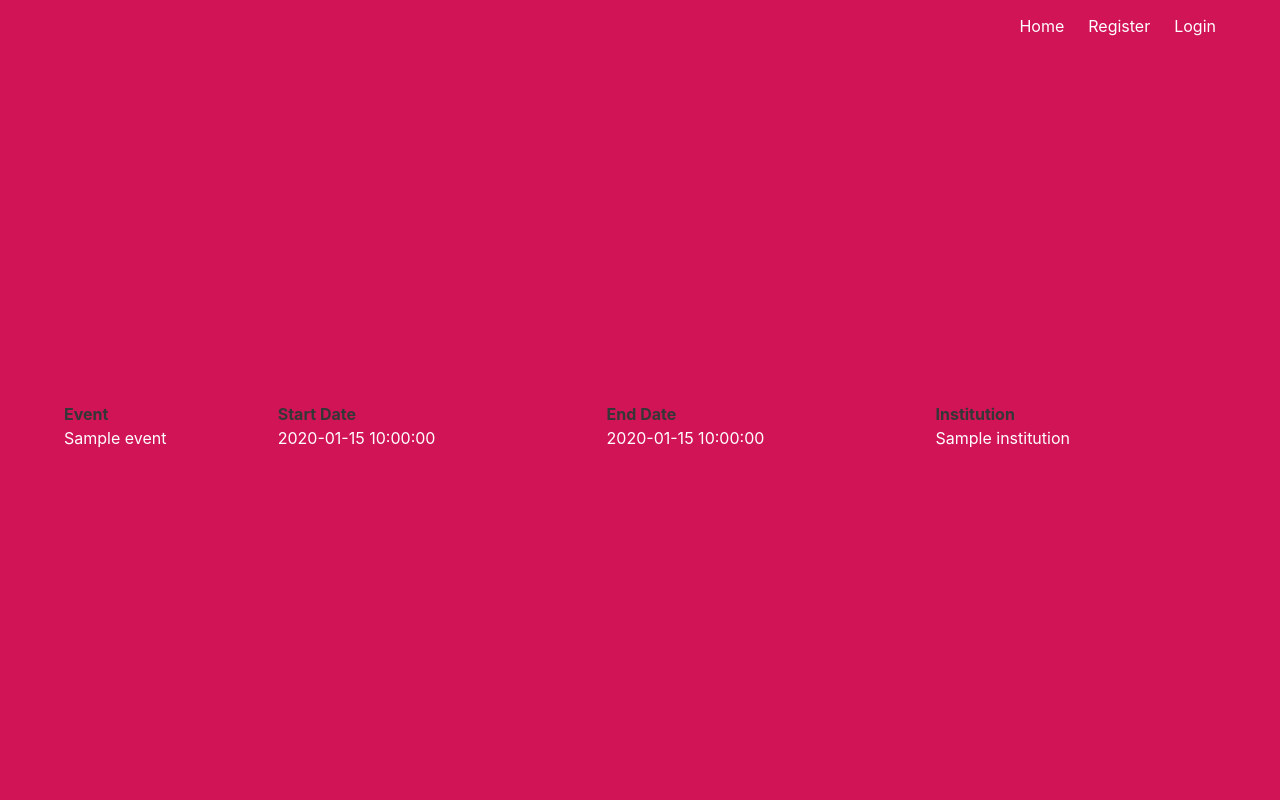
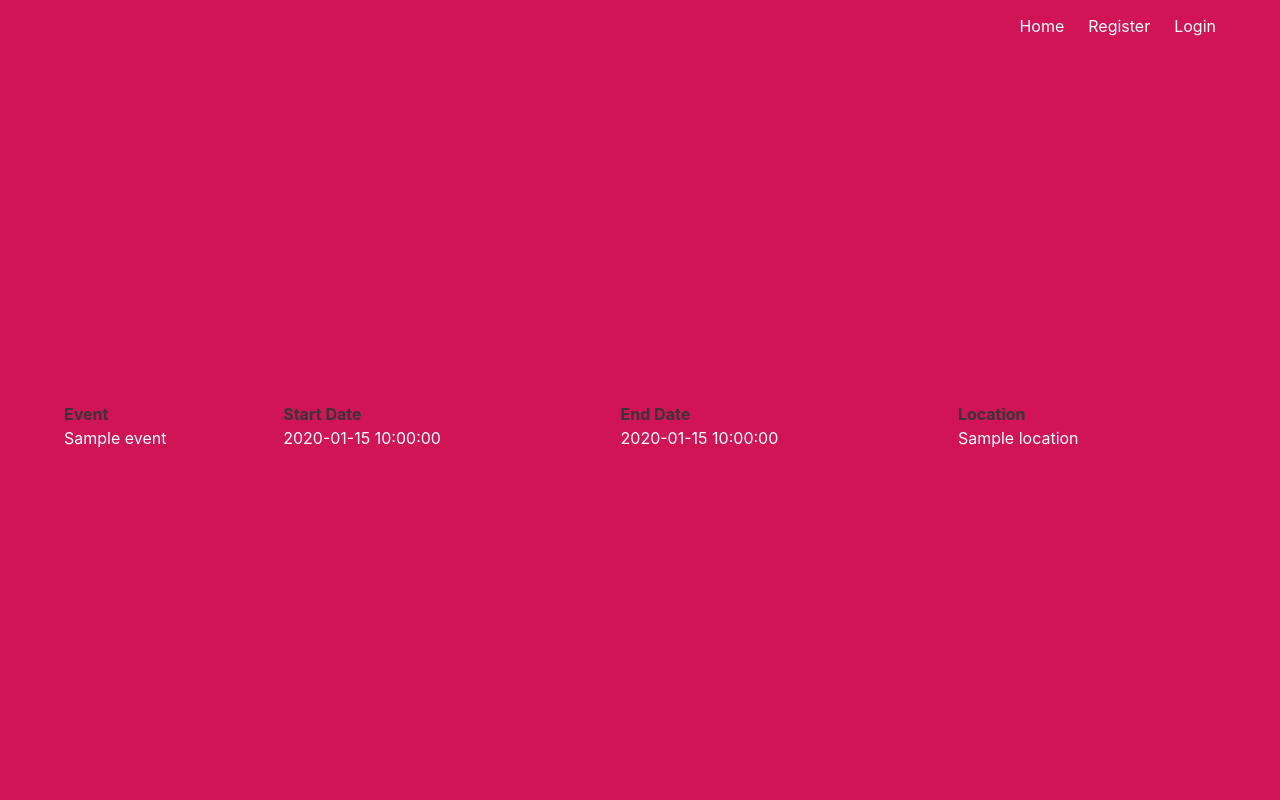
Before and after one commit to CaptureTheFrog/HackathonsClub, a Flask app: template templates/hackathons/hackathons.html in a window 1280 px wide. Run offline with Flask 3, Linux system fonts and the light colour scheme; the template is opened without the code that fills it: most values are stand-ins (such as "Sample title", 1, 10 or a date in 2020); parts of the project's set-up code (start-up, migrations or seed data) failed here and were passed over; some libraries are stand-ins or nearby versions.

Commit message:
Fix broken location column in table

```diff
--- a/models/hackathon.py
+++ b/models/hackathon.py
@@ -15,7 +15,7 @@ class Hackathon(db.Model):
     phone = db.Column(db.String(100))
     postal_address = db.Column(db.String(100))
 
-    def __init__(self, title, start_date, end_date, location, event_type, description, email, phone, postal_address, organisers):
+    def __init__(self, title, start_date, end_date, location, event_type, description, email, phone, postal_address):
         self.title = title
         self.start_date = start_date
         self.end_date = end_date
@@ -25,4 +25,3 @@ class Hackathon(db.Model):
         self.email = email
         self.phone = phone
         self.postal_address = postal_address
-        #self.organisers = organisers
--- a/templates/hackathons/hackathons.html
+++ b/templates/hackathons/hackathons.html
@@ -12,7 +12,7 @@
                 <th>Event</th>
                 <th>Start Date</th>
                 <th>End Date</th>
-                <th>Institution</th>
+                <th>Location</th>
             </tr>
         </thead>
         <tbody>
@@ -26,7 +26,7 @@
                     {{ event.end_date }}
                 </td>
                 <td>
-                    {{ event.institution }}
+                    {{ event.location }}
                 </td>
             </tr>
         {% endfor %}
```
